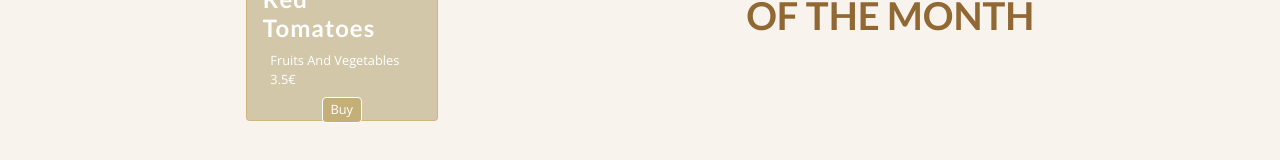
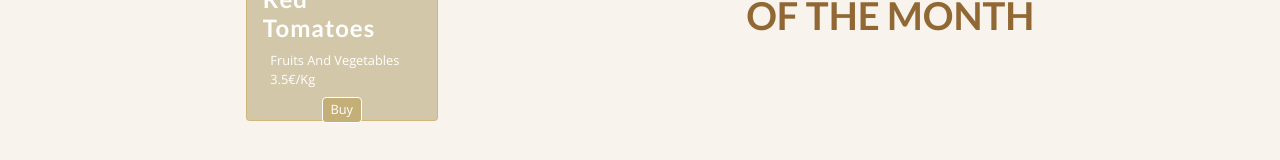
Before and after one commit to guillerdev97/ecoworld-vue-front, a Vue app: page /home in a window 1280 px wide. Shown: the part 1223-1383 px from the top of the page. Built offline with nearby package versions, Linux system fonts and the light colour scheme; a web font is replaced by a local one.

Commit message:
changes in syntax of product price

```diff
--- a/src/components/TheCard.vue
+++ b/src/components/TheCard.vue
@@ -74,7 +74,7 @@ export default {
         {{ product.category }}
       </p>
 
-      <p class="card-text">{{ product.price }}€</p>
+      <p class="card-text">{{ product.price }}€/kg</p>
 
       <div class="d-flex justify-content-between align-items-center w-100 mt-2">
         <button v-on:click="addProduct(product)" type="button" class="btn">
--- a/src/components/TheCardRelease.vue
+++ b/src/components/TheCardRelease.vue
@@ -18,7 +18,7 @@
 
         <p class="card-text">Fruits and vegetables</p>
 
-        <p class="card-text">3.5€</p>
+        <p class="card-text">3.5€/kg</p>
 
         <div
           class="d-flex justify-content-center align-items-center w-100 mt-2"
```
